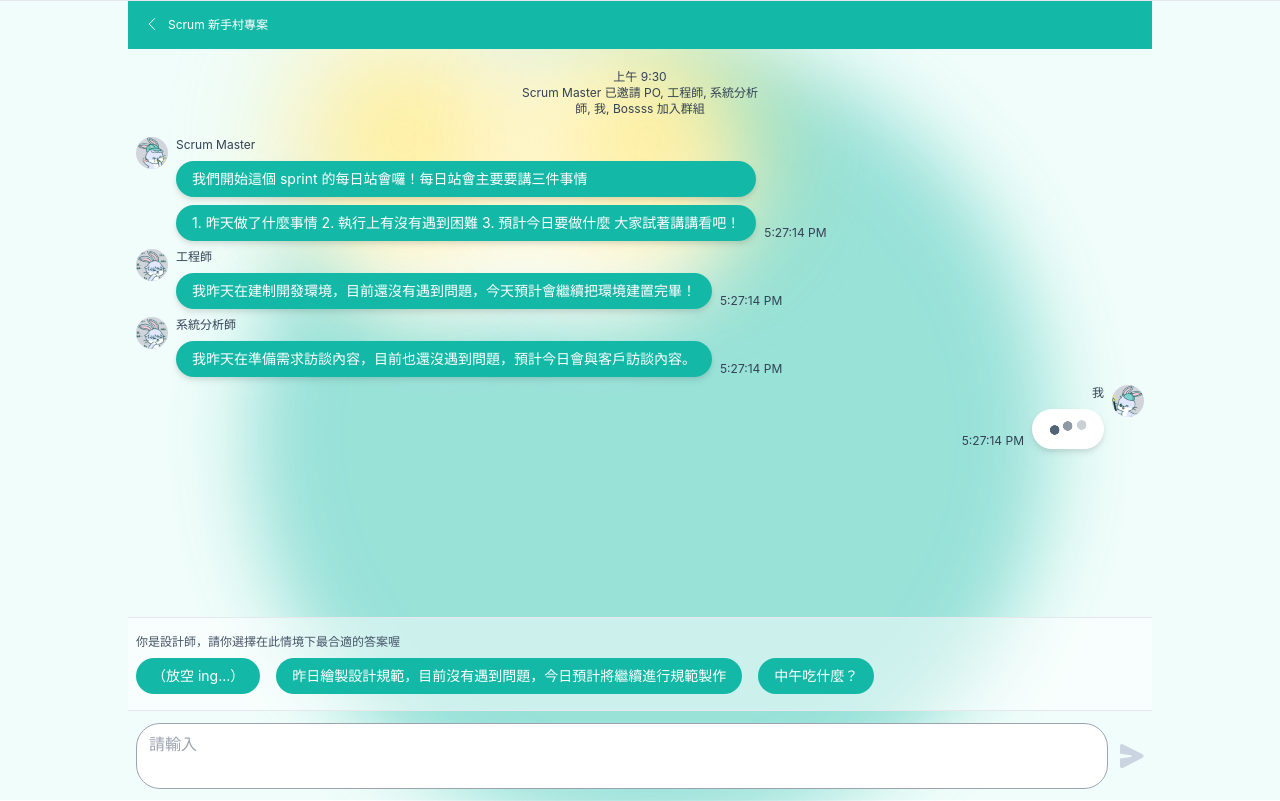
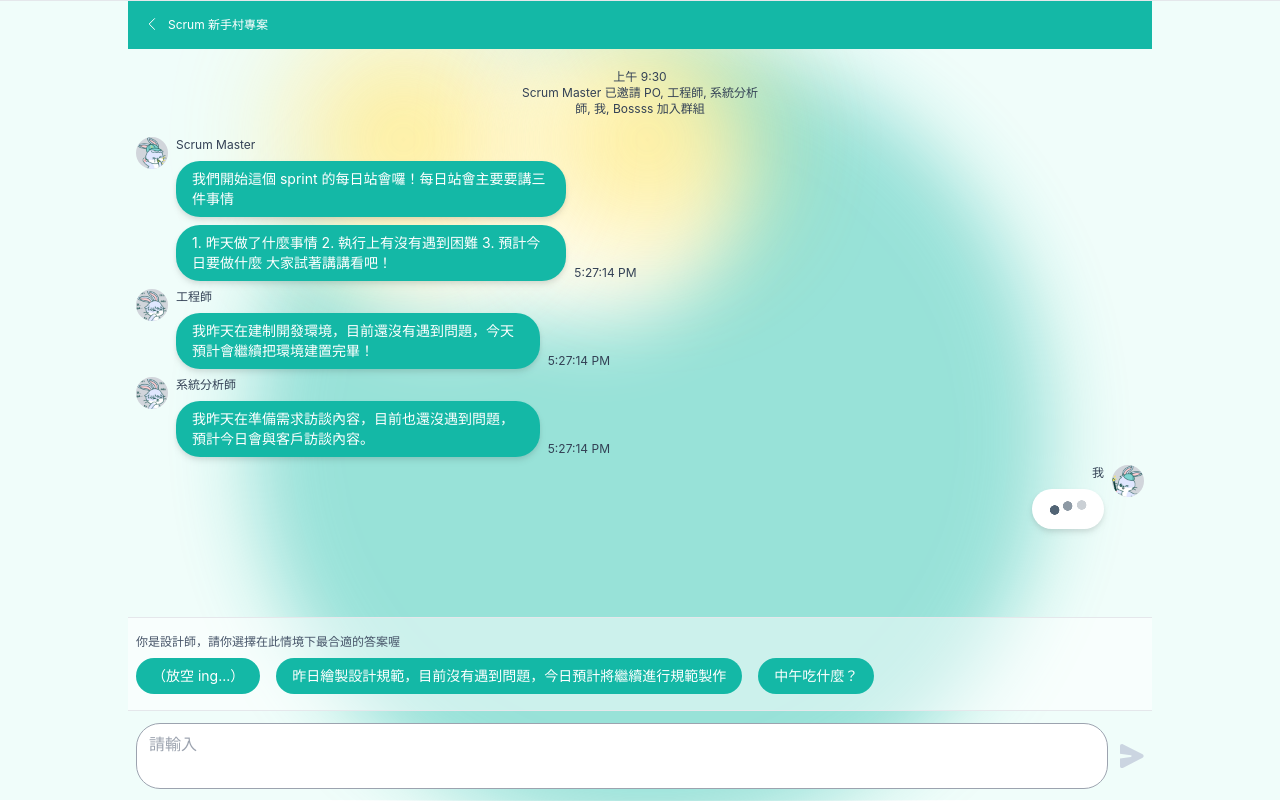
Before and after one commit to alphatero/f2e_scrum_frontend, a React (Create React App) app: page /chat/sprint-daily-scrum in a window 1280 px wide. Built offline with nearby package versions, Linux system fonts and the light colour scheme.

Commit message:
feat: 🎸 chat room layout and animatiion (#52)

```diff
--- a/src/components/ChatRoom.jsx
+++ b/src/components/ChatRoom.jsx
@@ -45,6 +45,10 @@ export function ChatRoom({ props }) {
 
     const resMsg = requestMsg.find((req) => req.text === msg);
 
+    for (let i = 0; i < resMsg.requestList.length; i += 1) {
+      resMsg.requestList[i].time = time;
+    }
+
     if (msg === responseMsg.selectList[1].text) {
       setLastMsg(null);
     }
@@ -64,12 +68,12 @@ export function ChatRoom({ props }) {
   };
 
   const itemMotion = {
-    enter: { opacity: 1, x: 0, transition: { type: 'spring', duration: 2 } },
+    enter: { opacity: 1, x: 0, transition: { type: 'spring', duration: 2.5 } },
     exit: { opacity: 0, x: -20 },
   };
 
   const selfMotion = {
-    enter: { opacity: 1, x: 0, transition: { type: 'spring', duration: 0.5 } },
+    enter: { opacity: 1, x: 0, transition: { type: 'spring', duration: 1 } },
     exit: { opacity: 0, x: 20 },
   };
 
@@ -81,7 +85,7 @@ export function ChatRoom({ props }) {
     if (bottomRef.current) {
       setTimeout(() => {
         bottomRef.current.scrollIntoView({ behavior: 'smooth' });
-      }, 1500);
+      }, 1000);
     }
   }, [height]);
 
@@ -141,6 +145,7 @@ export function ChatRoom({ props }) {
           setChoiceMsg={setChoiceMsg}
           caption={responseMsg.caption}
           selectList={responseMsg.selectList}
+          disabled={!lastMsg}
         />
       </section>
 
--- a/src/components/Icons.jsx
+++ b/src/components/Icons.jsx
@@ -8,11 +8,13 @@ import { ReactComponent as HomeTitleU } from '../assets/icon/home-title--u.svg';
 import { ReactComponent as HomeTitleM } from '../assets/icon/home-title--m.svg';
 import { ReactComponent as HomeTitleQuestionMark } from '../assets/icon/home-title--question-mark.svg';
 import { ReactComponent as HomeTitleExclamationMark } from '../assets/icon/home-title--exclamation-mark.svg';
+import { ReactComponent as Shared } from '../assets/icon/shared.svg';
 
 export const Icons = {
   ArrowLeft,
   SendMsg,
   ArrowDown,
+  Shared,
   HomeTitle: {
     S: HomeTitleS,
     C: HomeTitleC,
--- a/src/components/chat/ChatLog.jsx
+++ b/src/components/chat/ChatLog.jsx
@@ -1,13 +1,15 @@
 import clsx from 'clsx';
 import { motion } from 'framer-motion';
 import { SpeakingLoading } from './SpeakingLoading';
+import { Icons } from '../Icons';
 
 export function ChatLog({ data }) {
   const {
-    character, content, submitBySelf, avatar,
+    character, content, submitBySelf, avatar, end, time,
   } = data;
 
-  const time = new Date().toLocaleTimeString();
+  console.log(time);
+  // const time = new Date().toLocaleTimeString();
 
   const switchMsg = (selfSubmit, text) => {
     if (selfSubmit && !text) {
@@ -20,6 +22,7 @@ export function ChatLog({ data }) {
           key={text}
           className={clsx(
             'py-2 px-4 rounded-3xl',
+            'max-w-[242px] lg:max-w-[60%]',
             'bg-white text-sm text-slate-500 drop-shadow-md',
           )}
         >
@@ -53,16 +56,32 @@ export function ChatLog({ data }) {
         exit="exit"
       >
         {text.map(
-          (textItem) => (
+          (textItem, index) => (
             <motion.li
               variants={itemMotion}
               key={textItem.length}
               className={clsx(
+                'flex space-x-2',
+              )}
+            >
+              <div className={clsx(
                 'py-2 px-4 rounded-3xl',
+                'max-w-[242px] lg:max-w-[60%]',
                 'bg-teal-500 text-sm text-white drop-shadow-md',
               )}
               >
+
                 <p>{textItem}</p>
+              </div>
+              {
+                index === text.length - 1
+              && (
+              <div className="flex items-end text-xs text-slate-700">
+                <p>{time}</p>
+              </div>
+              )
+              }
+
             </motion.li>
           ),
         )}
@@ -71,6 +90,7 @@ export function ChatLog({ data }) {
   };
 
   return (
+    <div className="flex flex-col">
       <div
         className={clsx(
           'flex flex-row items-start gap-2',
@@ -94,7 +114,7 @@ export function ChatLog({ data }) {
         </div>
 
         {/* Chat content */}
-      <div className="flex flex-col gap-2 max-w-[60%]">
+        <div className="flex flex-col gap-2 ">
 
           {/* character title */}
           <p
@@ -114,10 +134,33 @@ export function ChatLog({ data }) {
         </div>
 
         {/* time */}
+        {
+        submitBySelf
+        && (
           <div className="mt-auto">
             <p className="text-xs text-slate-700">{ time }</p>
           </div>
+        )
+      }
       </div>
+      {
+        end
+      && (
+      <motion.div
+        initial="exit"
+        animate="enter"
+        exit="exit"
+        className="pl-10 flex mt-2 items-center space-x-2"
+      >
+        <div className={clsx('flex items-center', 'py-2 px-4 rounded-3xl drop-shadow-md', 'bg-white', 'h-[182px] w-[242px]')}>
+          <img src="/images/confluence.png" alt="confluence" />
+        </div>
+        <span className={clsx('w-8 h-8 rounded-full', 'bg-teal-500')}><Icons.Shared /></span>
+      </motion.div>
+      )
+      }
+    </div>
+
   );
 }
 
--- a/src/components/chat/ChoiceResponse.jsx
+++ b/src/components/chat/ChoiceResponse.jsx
@@ -1,6 +1,8 @@
 import clsx from 'clsx';
 
-export function ChoiceResponse({ caption, selectList, setChoiceMsg }) {
+export function ChoiceResponse({
+  caption, selectList, setChoiceMsg, disabled,
+}) {
   return (
     <>
       <p className="text-xs text-slate-600">{ caption }</p>
@@ -11,13 +13,14 @@ export function ChoiceResponse({ caption, selectList, setChoiceMsg }) {
               key={`selectList-${item.id}`}
             >
               <button
+                disabled={disabled}
                 className={clsx(
                   'shrink-0 py-2 px-4 rounded-3xl whitespace-nowrap',
                   'bg-teal-500 text-white text-sm cursor-pointer',
                   'hover:bg-teal-300 active:bg-teal-600',
                 )}
                 type="submit"
-                onClick={() => setChoiceMsg(item.text)}
+                onClick={() => !disabled && setChoiceMsg(item.text)}
               >
                 { item.text }
               </button>
--- a/src/constants/chatRetroInfo.js
+++ b/src/constants/chatRetroInfo.js
@@ -1,3 +1,7 @@
+function time() {
+  return new Date().toLocaleTimeString();
+}
+
 export const chatRetroInfo = {
   page: 'chatReview',
   previousPageName: '/chat/sprint-review',
@@ -14,10 +18,10 @@ export const chatRetroInfo = {
       avatar: '/images/chat-scrum-master.png',
       content: [
         '我們開始這個sprint的retro囉！ retro要講的三件事情',
-        '1. 在 Sprint 進展良好的是什麼？',
-        '1. 在 Sprint 進展良好的是什麼？ \n2. 在 Sprint 可以改善的地方？ \n3.在下一個 Sprint 團隊可以嘗試改善的是什麼？\n大家試著講講看吧！切記要針對事情，不要帶入過多個人的情緒唷！',
+        '1. 在 Sprint 進展良好的是什麼？ 2. 在 Sprint 可以改善的地方？ 3.在下一個 Sprint 團隊可以嘗試改善的是什麼？ 大家試著講講看吧！切記要針對事情，不要帶入過多個人的情緒唷！',
       ],
       submitBySelf: false,
+      time: time(),
     },
     {
       id: 1,
@@ -25,6 +29,7 @@ export const chatRetroInfo = {
       avatar: '/images/chat-dev.png',
       content: ['可以記錄這次的開發時間，使下個sprint在預估點數的時候可以再更精準！'],
       submitBySelf: false,
+      time: time(),
     },
     {
       id: 2,
@@ -32,6 +37,7 @@ export const chatRetroInfo = {
       avatar: '/images/chat-dev.png',
       content: ['大家在開發上都互相cover，讓任務有準時在時間內完成，大家真的都超棒的！'],
       submitBySelf: false,
+      time: time(),
     },
   ],
   speakingLoadingData: {
@@ -55,6 +61,7 @@ export const chatRetroInfo = {
             '設計師要記得～做專案的時候，大家都很努力哦，沒有大家這個專案也無法開始。大家的付出都是很棒的！',
           ],
           submitBySelf: false,
+          time: time(),
         },
       ],
     },
@@ -70,8 +77,9 @@ export const chatRetroInfo = {
             '很好！大家在這個 Sprint 都辛苦啦，前幾次的 Sprint 問題可能會比較多，但沒關係，相信我們會越來越順利的！不吝嗇的給予建議以及稱讚，是很重要的部分喔！請大家繼續保持！',
             '另外！也推薦一個工具給你們，那就是 Conflunce ! 是可以幫助團隊在專案溝通的文件上能更系統性的整合哦！！可以多加利用！',
           ],
-          time: '',
+          time: time(),
           submitBySelf: false,
+          end: true,
         },
       ],
     },
@@ -86,6 +94,7 @@ export const chatRetroInfo = {
           content: [
             '設計師在這邊要注意用詞哦～我們Retro 不是來抓戰犯，我們針對問題來解決，對專案才有幫助哦！',
           ],
+          time: time(),
           submitBySelf: false,
         },
       ],
--- a/src/constants/chatReviewInfo.js
+++ b/src/constants/chatReviewInfo.js
@@ -1,3 +1,7 @@
+function time() {
+  return new Date().toLocaleTimeString();
+}
+
 export const chatReviewInfo = {
   page: 'chatReview',
   previousPageName: '/chat/sprint-daily-scrum',
@@ -17,6 +21,7 @@ export const chatReviewInfo = {
         '我們來檢視在這兩週內，有沒有遇到什麼問題，導致上個sprint的東西要延到下個sprint才能做完，或是這週有哪些項目提早做完，也許下個sprint我們可以再多安排項目進來做 大家試著講講看吧！\n大家試著講講看吧！',
       ],
       submitBySelf: false,
+      time: time(),
     },
     {
       id: 1,
@@ -24,6 +29,7 @@ export const chatReviewInfo = {
       avatar: '/images/chat-dev.png',
       content: ['這個sprint中，環境建置上因遇到....困難，所以這個sprint沒有如期完成QQ'],
       submitBySelf: false,
+      time: time(),
     },
     {
       id: 2,
@@ -31,6 +37,7 @@ export const chatReviewInfo = {
       avatar: '/images/chat-dev.png',
       content: ['目前需求訪談過程很順利，客戶與我們的目標一致，在整個過程中非常順利，我在這次完成了需求訪談。'],
       submitBySelf: false,
+      time: time(),
     },
   ],
   speakingLoadingData: {
@@ -53,6 +60,7 @@ export const chatReviewInfo = {
             '設計師回神喔～～',
           ],
           submitBySelf: false,
+          time: time(),
         },
         {
           id: 101,
@@ -62,6 +70,7 @@ export const chatReviewInfo = {
             '設計師別發呆～快回來喔！！',
           ],
           submitBySelf: false,
+          time: time(),
         },
       ],
     },
@@ -77,6 +86,7 @@ export const chatReviewInfo = {
             '設計師最近有開發什麼新美食嗎？等等開完會跟我報告一下XD',
           ],
           submitBySelf: false,
+          time: time(),
         },
         {
           id: 11,
@@ -86,6 +96,7 @@ export const chatReviewInfo = {
             '設計師，我們開完會再來討論吃的，要認真開會哦！',
           ],
           submitBySelf: false,
+          time: time(),
         },
       ],
     },
@@ -100,7 +111,7 @@ export const chatReviewInfo = {
           content: [
             '好的！看起來大家大致上沒問題，那請大家今天也繼續加油！',
           ],
-          time: '',
+          time: time(),
           submitBySelf: false,
         },
       ],
--- a/src/constants/chatScrumInfo.js
+++ b/src/constants/chatScrumInfo.js
@@ -1,3 +1,7 @@
+function time() {
+  return new Date().toLocaleTimeString();
+}
+
 export const chatScrumInfo = {
   page: 'chat-sprint-daily-scrum',
   nextPage: '/chat/sprint-review',
@@ -16,6 +20,7 @@ export const chatScrumInfo = {
         '我們開始這個 sprint 的每日站會囉！每日站會主要要講三件事情',
         '1. 昨天做了什麼事情 2. 執行上有沒有遇到困難 3. 預計今日要做什麼  大家試著講講看吧！',
       ],
+      time: time(),
       submitBySelf: false,
     },
     {
@@ -24,6 +29,7 @@ export const chatScrumInfo = {
       avatar: '/images/chat-dev.png',
       content: ['我昨天在建制開發環境，目前還沒有遇到問題，今天預計會繼續把環境建置完畢！'],
       submitBySelf: false,
+      time: time(),
     },
     {
       id: 2,
@@ -31,6 +37,7 @@ export const chatScrumInfo = {
       avatar: '/images/chat-dev.png',
       content: ['我昨天在準備需求訪談內容，目前也還沒遇到問題，預計今日會與客戶訪談內容。'],
       submitBySelf: false,
+      time: time(),
     },
   ],
   speakingLoadingData: {
@@ -53,6 +60,7 @@ export const chatScrumInfo = {
             '設計師你在放空嗎XD',
           ],
           submitBySelf: false,
+          time: time(),
         },
         {
           id: 101,
@@ -62,6 +70,7 @@ export const chatScrumInfo = {
             '設計師快回來喔！！',
           ],
           submitBySelf: false,
+          time: time(),
         },
       ],
     },
@@ -77,6 +86,7 @@ export const chatScrumInfo = {
             '設計師這麼愛吃呀～等等我的午餐也交給你囉（笑',
           ],
           submitBySelf: false,
+          time: time(),
         },
         {
           id: 11,
@@ -86,6 +96,7 @@ export const chatScrumInfo = {
             '設計師，喜歡吃沒有錯～但我們還是要把重點放在開會喔！請認真XD',
           ],
           submitBySelf: false,
+          time: time(),
         },
       ],
     },
@@ -101,6 +112,7 @@ export const chatScrumInfo = {
             '好的！看起來大家大致上沒問題，那請大家今天也繼續加油！',
           ],
           submitBySelf: false,
+          time: time(),
         },
       ],
     },
```
Also changed, not shown: public/images/confluence.png (added), src/assets/icon/shared.svg (added). Lines whose indentation alone changed are shown as unchanged.
